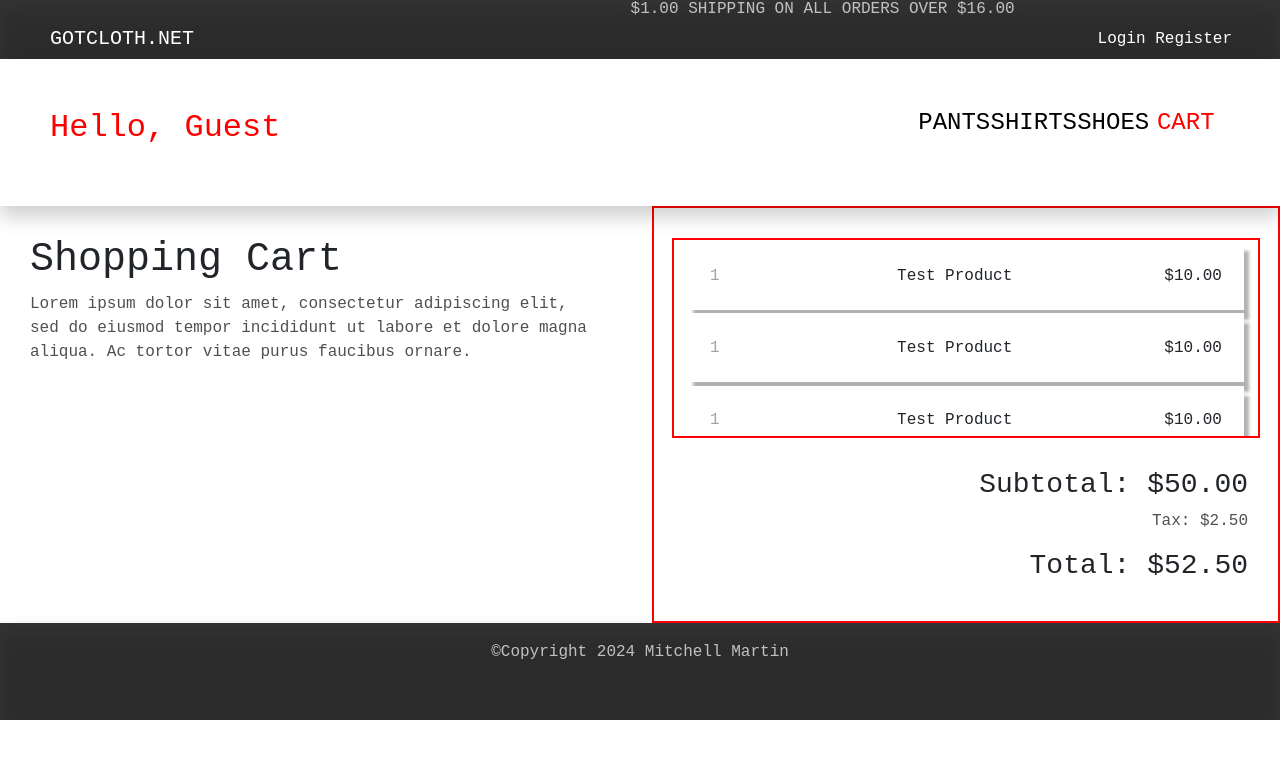
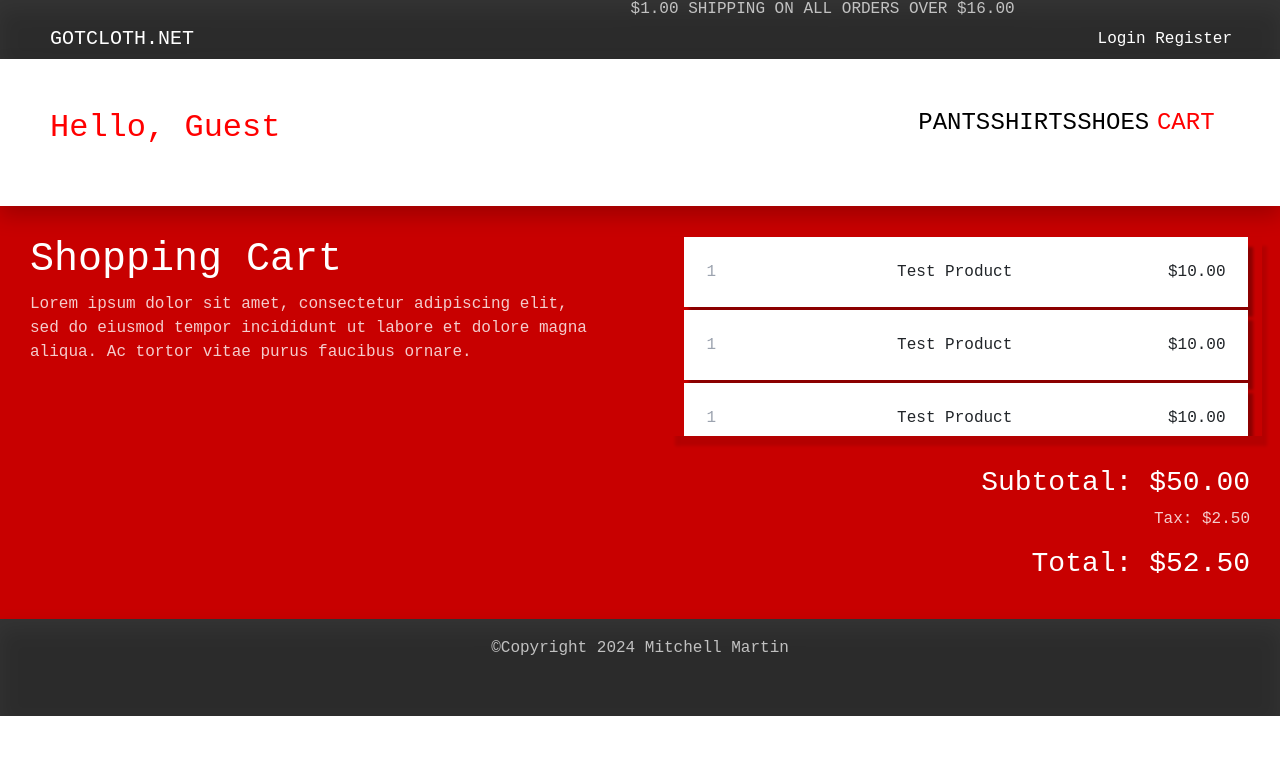
Before and after one commit to mmartin46/GotCloth, a React (Vite) app in the folder site.client/: page /cart in a window 1280 px wide. Shown: the top 758 px of the page. Built offline with nearby package versions, Linux system fonts and the light colour scheme; a web font is replaced by a local one.

Commit message:
Added cart page

```diff
--- a/site.client/src/App.css
+++ b/site.client/src/App.css
@@ -574,21 +574,37 @@ html, body {
     width: 100%;
 }
 
+.products {
+    background-color: rgba(200, 0, 0, 0.3);
+    box-shadow: 5px 10px 3px rgba(0, 0, 0, 0.1);
+}
+
+.price-col {
+    background-color: rgba(200, 0, 0);
+}
+
 .shop-pg {
     padding: 30px;
     //max-width: 600px;
     width: fit-content;
 }
 
+.shop-col {
+
+    background-color: rgb(200, 0, 0);
+    color: white;
+}
+
 .total-div {
-    border-color: red;
-    border-width: 2px;
     padding: 30px;
+
+}
+
+.total-price {
+    color: white;
 }
 
 .products {
-    border-width: 2px;
-    border-color: red;
     overflow-y: scroll;
     height: 200px;
 }
@@ -597,6 +613,7 @@ html, body {
 .total-pricing {
     padding-top: 30px;
     text-align: right;
+    color: white;
 }
 
 .product-purchase {
--- a/site.client/src/App.jsx
+++ b/site.client/src/App.jsx
@@ -125,7 +125,7 @@ const CartLayout = () => {
     return (
         <div>
             <div className="row">
-                <div className="col">
+                <div className="shop-col col">
                     <div className="col">
                         <div className="shop-pg">
                             <h1>Shopping Cart</h1>
@@ -133,10 +133,11 @@ const CartLayout = () => {
                         </div>
                     </div>
                 </div>
-                <div className="col">
+                <div className="price-col col">
                     <div className="total-div">
                         <div className="row">
                             <div className="products">
+                                {/* fixme: fill with database entries */ }
                                 <Product name="Test Product" defaultValue="1" price="10.00" />
                                 <Product name="Test Product" defaultValue="1" price="10.00" />
                                 <Product name="Test Product" defaultValue="1" price="10.00" />
@@ -155,7 +156,7 @@ const CartLayout = () => {
                             <div className="total-pricing">
                                 <h3>Subtotal: $50.00</h3>
                                 <p>Tax: $2.50</p>
-                                <h3>Total: $52.50</h3>
+                                <h3 className="total-price">Total: $52.50</h3>
                             </div>
 
                         </div>
```
